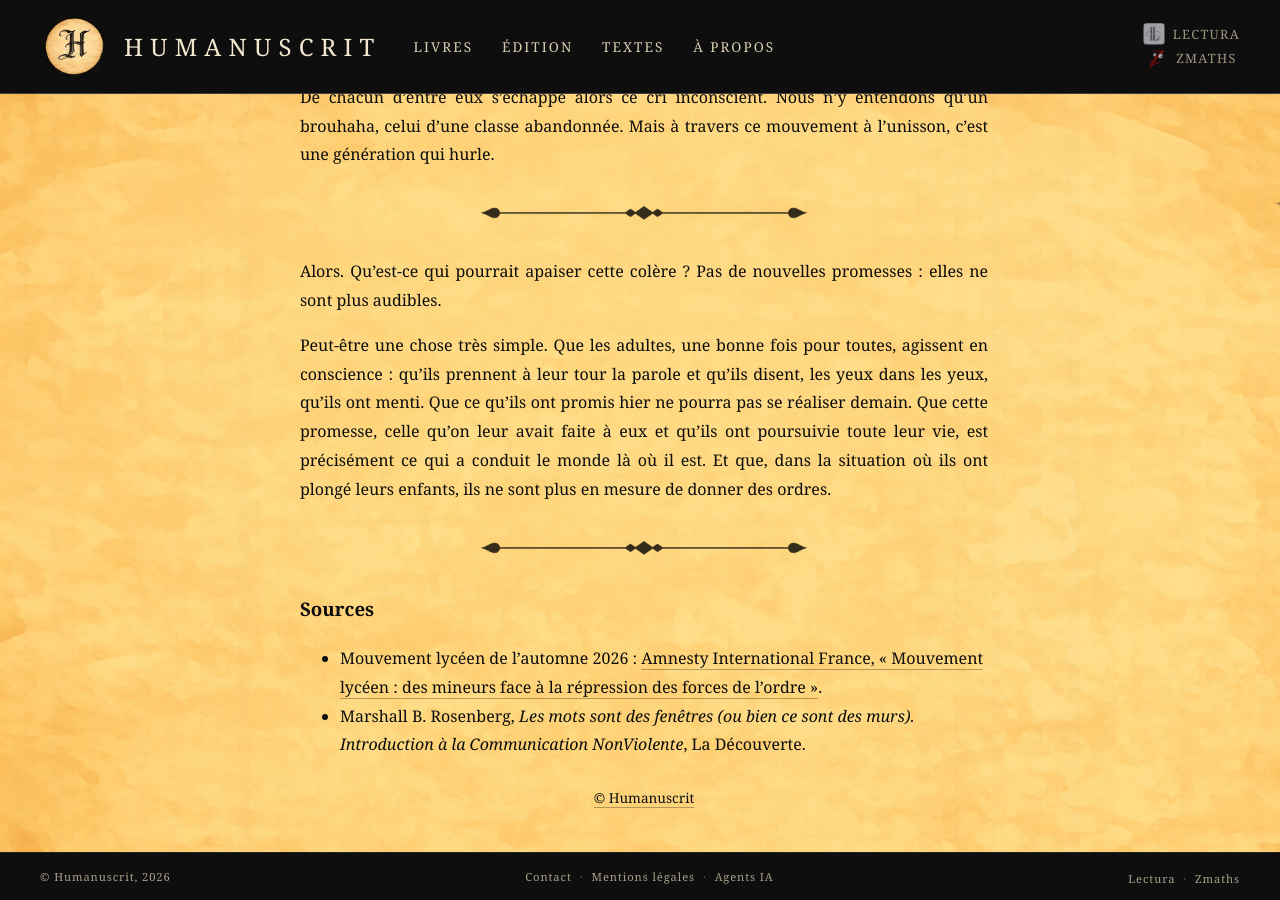
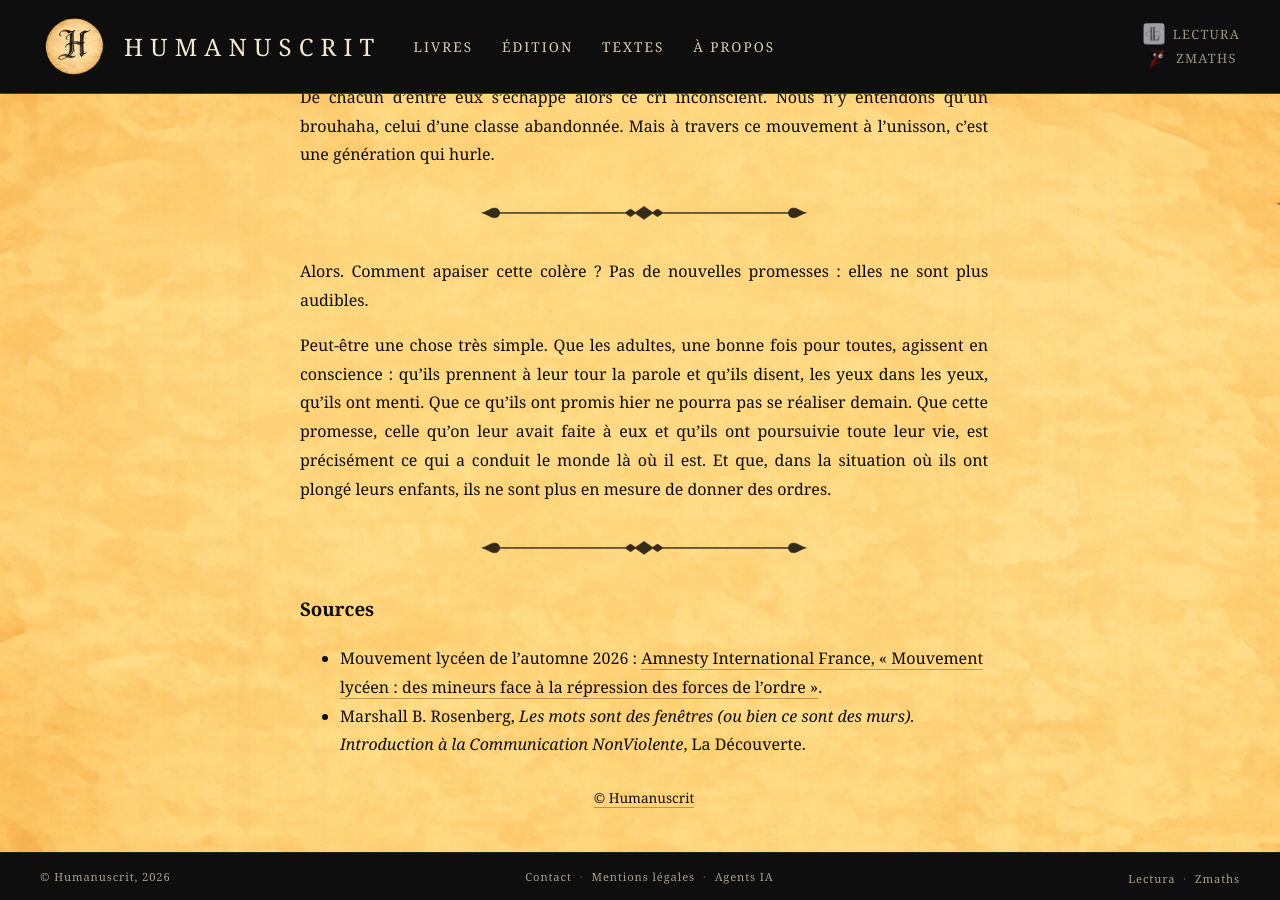
Before and after one commit to maxcarriere/humanuscrit, a Jekyll site: the page built from textes/politique-societe/le-cri-inconscient-des-lyceens.md, in a window 1280 px wide and 900 px high, scrolled down 2432 px. Built offline with Jekyll 4.4.1, drawn with Linux system fonts in a browser that asks for light colours.

Commit message:
Le cri inconscient des lycéens : « Comment apaiser cette colère ? »
Co-Authored-By: Claude Opus 5.5 <noreply@anthropic.com>

```diff
--- a/textes/politique-societe/le-cri-inconscient-des-lyceens.md
+++ b/textes/politique-societe/le-cri-inconscient-des-lyceens.md
@@ -50,7 +50,7 @@ De chacun d'entre eux s'échappe alors ce cri inconscient. Nous n'y entendons qu
 
 ---
 
-Alors. Qu'est-ce qui pourrait apaiser cette colère ? Pas de nouvelles promesses : elles ne sont plus audibles.
+Alors. Comment apaiser cette colère ? Pas de nouvelles promesses : elles ne sont plus audibles.
 
 Peut-être une chose très simple. Que les adultes, une bonne fois pour toutes, agissent en conscience : qu'ils prennent à leur tour la parole et qu'ils disent, les yeux dans les yeux, qu'ils ont menti. Que ce qu'ils ont promis hier ne pourra pas se réaliser demain. Que cette promesse, celle qu'on leur avait faite à eux et qu'ils ont poursuivie toute leur vie, est précisément ce qui a conduit le monde là où il est. Et que, dans la situation où ils ont plongé leurs enfants, ils ne sont plus en mesure de donner des ordres.
 
```
